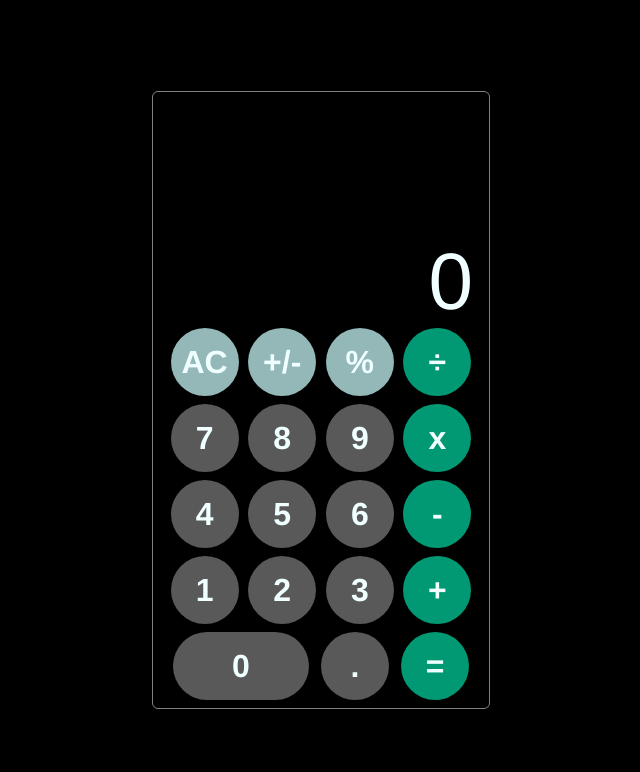
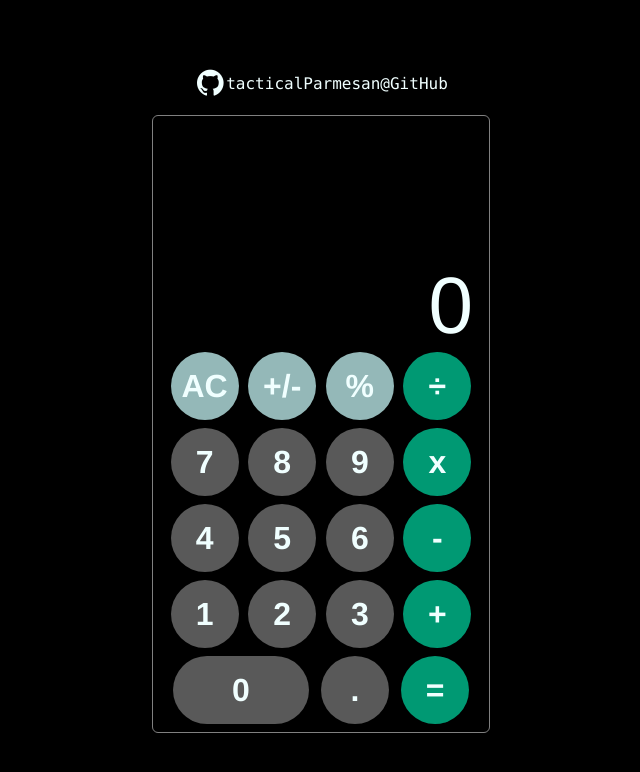
Before and after one commit to tacticalParmesan/iOScalculator-clone, a plain HTML site: page index.html in a window 1280 px wide. Shown: the whole page, without its empty margins (319-959 px from the left). Drawn offline with nearby package versions, Linux system fonts and the light colour scheme.

Commit message:
Updated README and added link to repo page

```diff
--- a/index.html
+++ b/index.html
@@ -4,10 +4,15 @@
     <meta charset="UTF-8">
     <meta name="viewport" content="width=device-width, initial-scale=1.0">
     <link rel="stylesheet" href="style.css">
+    <link href='https://unpkg.com/boxicons@2.1.4/css/boxicons.min.css' rel='stylesheet'>
     <script src="index.js" defer></script>
-    <title>Calculator</title>
+    <title>Eddy Calc</title>
 </head>
 <body>
+    <a href="https://github.com/tacticalParmesan/iOScalculator-clone">
+        <i class='bx bxl-github'></i><span id="link-text">
+            tacticalParmesan@GitHub
+        </span></a>
     <div id="calculator-container">
         <div id="display">
             <div id="displayed-numbers">0</div>
--- a/style.css
+++ b/style.css
@@ -16,9 +16,30 @@ body {
     padding: 0px;
     height: 100vh;
     display: flex;
+    flex-direction: column;
     justify-content: center;
     align-items: center;
     background-color: black;
+}
+
+/* ----------- Header ----------- */
+a {
+    display: flex;
+    align-items: center;
+    text-decoration: none;
+    color: azure;
+}
+
+.bx{
+    display: flex;
+    margin-bottom: 2vh;
+    font-size: 4vh;
+}
+
+#link-text {
+    font-family: consolas;
+    font-size: 2vh;
+    padding-bottom: 2vh;
 }
 
 /* -----------  Containers ----------- */
```
Also changed, not shown: screens/preview.png (added), 1 other file.
